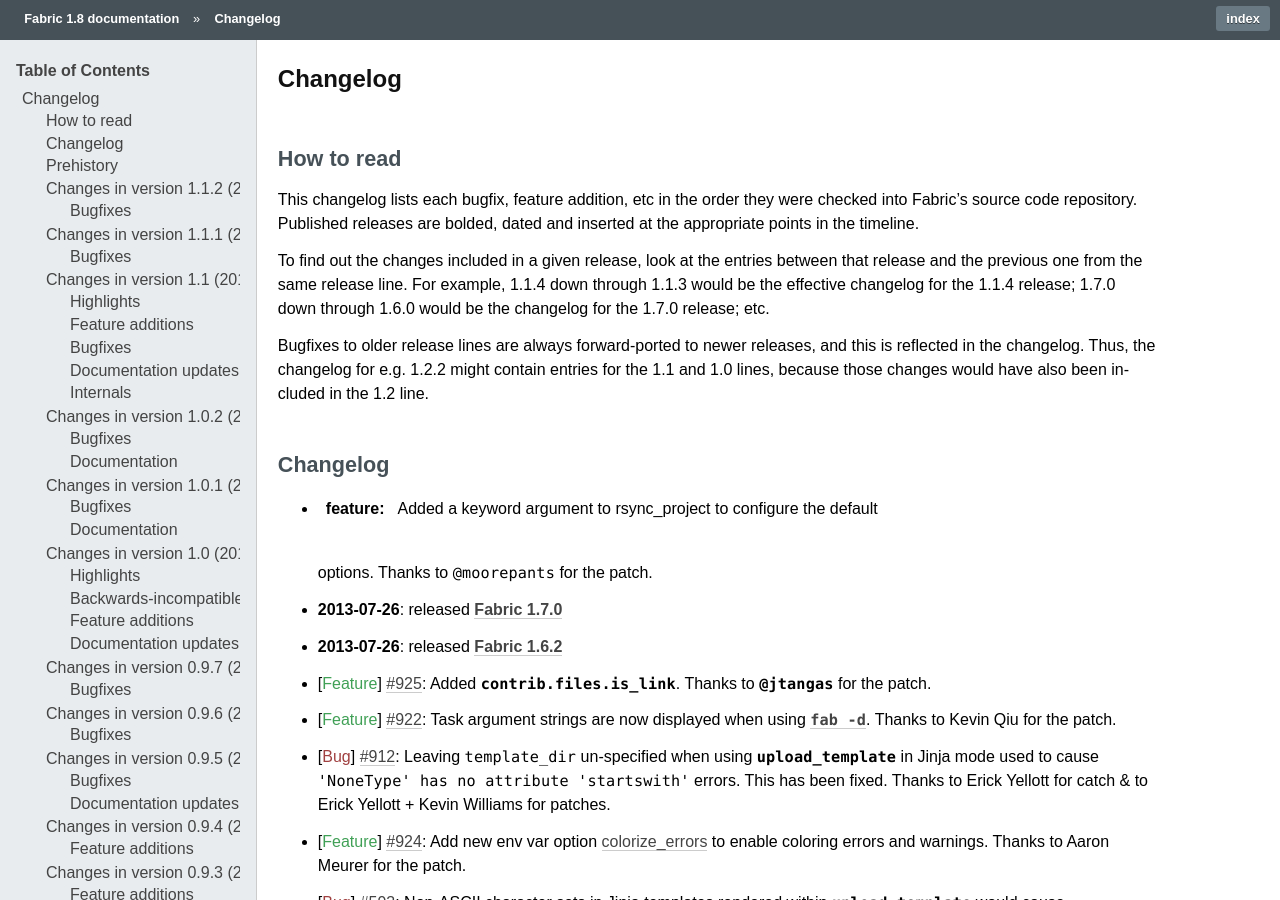
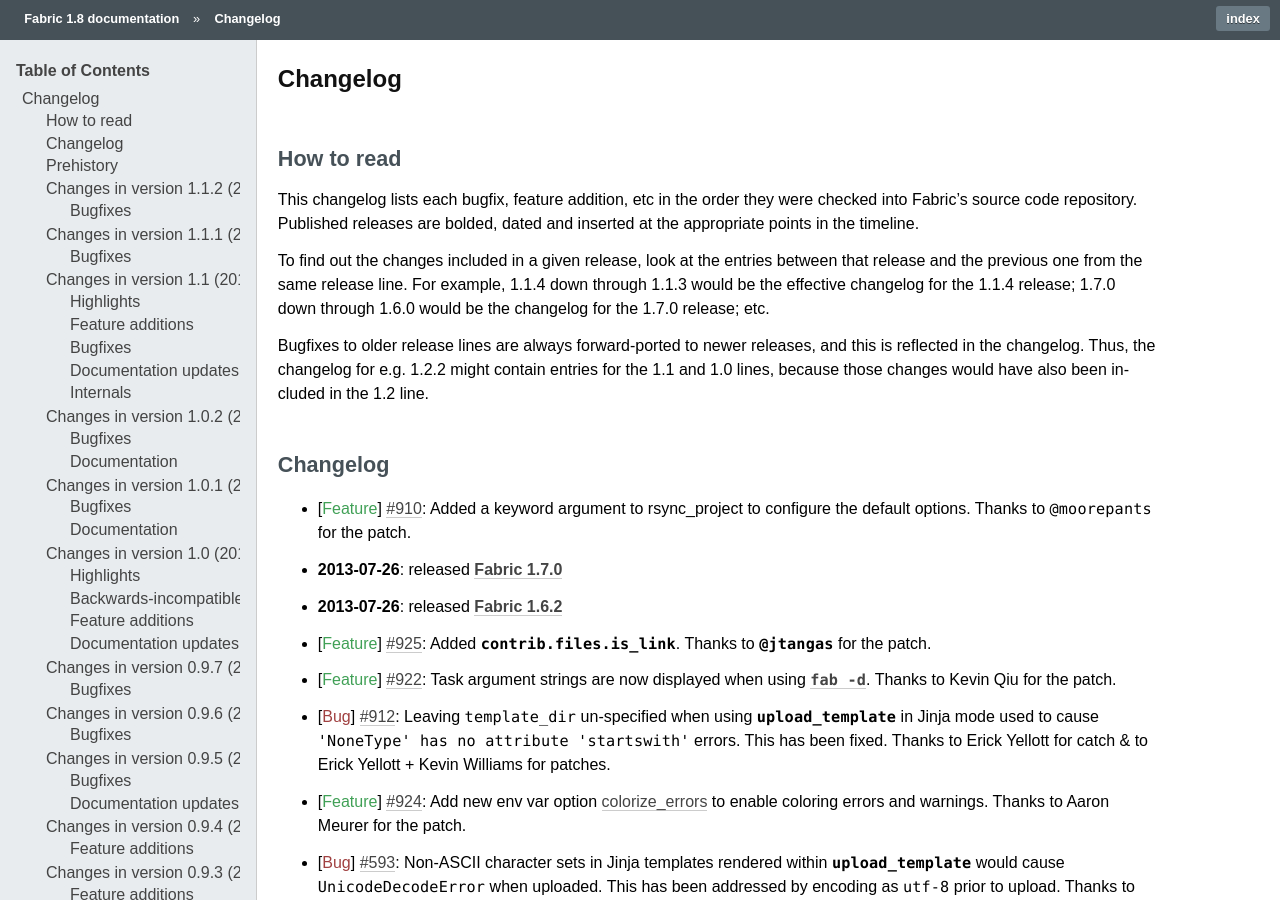
Before and after one commit to fabric/fabric, a Sphinx documentation site: the page built from docs/changelog.rst, in a window 1280 px wide and 900 px high. Built offline with Sphinx 7.4.7, drawn with Linux system fonts in a browser that asks for light colours.

Commit message:
Tweak changelog entry

```diff
--- a/docs/changelog.rst
+++ b/docs/changelog.rst
@@ -26,8 +26,8 @@
 Changelog
 =========
 
-* :feature: Added a keyword argument to rsync_project to configure the default
-  options. Thanks to ``@moorepants`` for the patch.
+* :feature:`910` Added a keyword argument to rsync_project to configure the
+  default options. Thanks to ``@moorepants`` for the patch.
 * :release:`1.7.0 <2013-07-26>`
 * :release:`1.6.2 <2013-07-26>`
 * :feature:`925` Added `contrib.files.is_link <.is_link>`. Thanks to `@jtangas`
```
